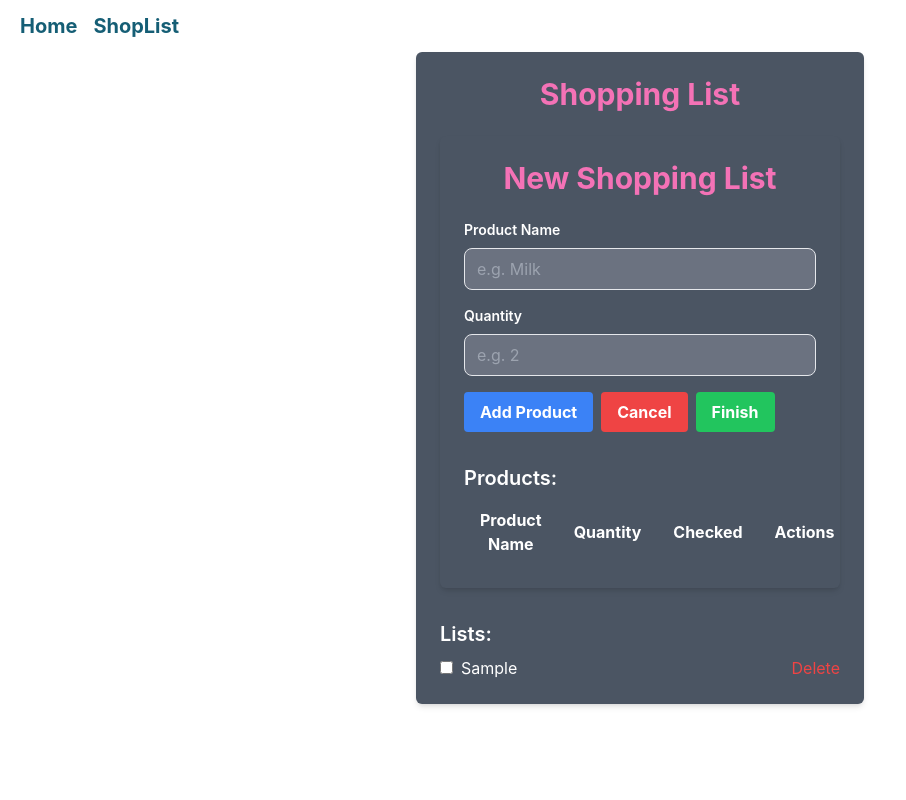
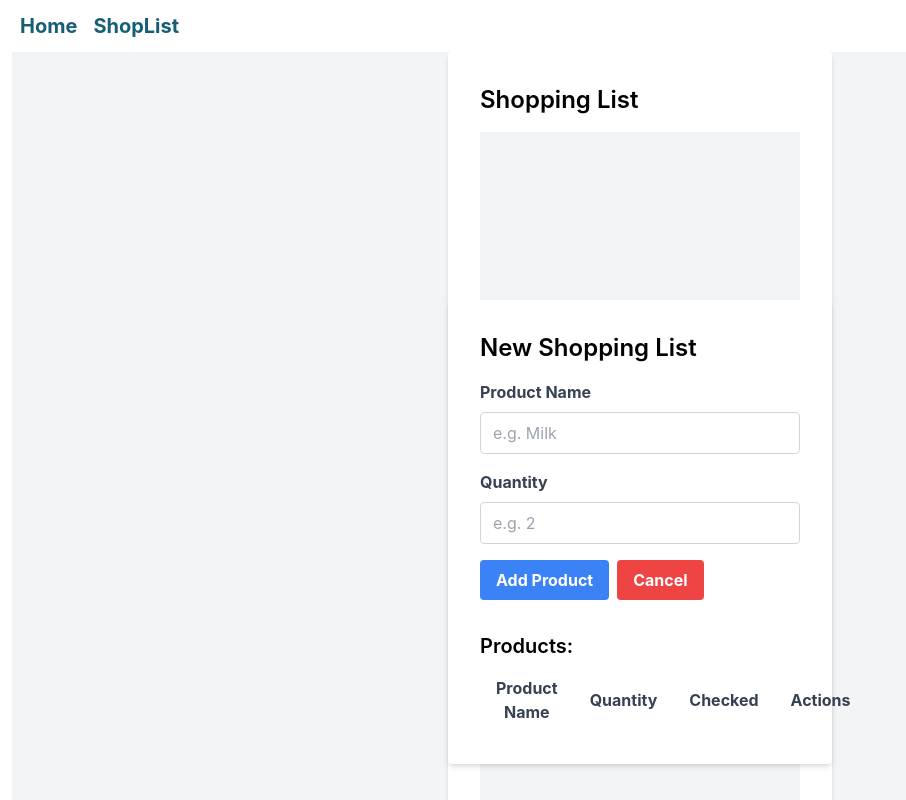
Before and after one commit to larisd96/project-backend-flag, a React (Create React App) app in the folder frontend/: page /shop-list in a window 1280 px wide. Both pictures are taken after typing "Sample" into the empty fields and a click on the button "Create New List". Shown: the top 800 px of the page, without its empty margins (0-906 px from the left). Built offline with nearby package versions, Linux system fonts and the light colour scheme.

Commit message:
update login and registration

```diff
--- a/frontend/src/components/NavBar.js
+++ b/frontend/src/components/NavBar.js
@@ -8,7 +8,7 @@ const navbarItems = [
 
 const Navbar = () => {
 	return (
-		<nav class='block haver: text-cyan-800 mb-3'>
+		<nav className='block haver: text-cyan-800 mb-3'>
 			{navbarItems.map(value => (
 				<Link className='m-2 text-xl font-bold' key={value.name} to={value.path}>
 					{value.name}
--- a/frontend/src/pages/Login/index.js
+++ b/frontend/src/pages/Login/index.js
@@ -1,23 +1,22 @@
 import React from 'react';
 import { useForm } from 'react-hook-form';
+import { useNavigate } from "react-router-dom";
 import { ihomeApi } from '../../api';
 
 const Login = () => {
+  const navigate = useNavigate();
   const { register, handleSubmit, formState: { errors } } = useForm();
 
+
   const onSubmit = async (data) => {
-    // const header = {
-    //     'Content-Type': 'application/json'
-    //   };
-    await ihomeApi.post("/login", data, { withCredentials: true })
-    // if (res.status === 200) {
-    //     console.log(res.headers)
-    //     const cookie = res.headers['set-cookie'];
-    //     if (cookie) {
-    //       document.cookie = cookie; // Setting the cookie in the browser
-    //     }
-    // }
-    console.log(data);
+    try {
+
+      await ihomeApi.post("/login", data, { withCredentials: true })
+      navigate("/")
+    } catch (error) {
+      alert("error to login", error.message)
+
+    }
 
   };
 
--- a/frontend/src/pages/ShopList/NewListForm/index.js
+++ b/frontend/src/pages/ShopList/NewListForm/index.js
@@ -1,24 +1,19 @@
 import React, { useState } from 'react';
+import { useForm } from 'react-hook-form';
 
 const NewListForm = ({ onCancel }) => {
+    const { register, handleSubmit, reset } = useForm();
     const [products, setProducts] = useState([]);
-    const [productName, setProductName] = useState('');
-    const [quantity, setQuantity] = useState('');
 
-    const handleAddProduct = () => {
-        if (!productName.trim() || !quantity.trim()) {
-            alert('Please enter product name and quantity.');
-            return;
-        }
+    const onSubmit = (data) => {
         const newProduct = {
             id: products.length + 1,
-            name: productName,
-            quantity: quantity,
+            name: data.productName,
+            quantity: data.quantity,
             checked: false
         };
         setProducts([...products, newProduct]);
-        setProductName('');
-        setQuantity('');
+        reset(); // Reset the form fields after submission
     };
 
     const handleDeleteProduct = (id) => {
@@ -37,64 +32,45 @@ const NewListForm = ({ onCancel }) => {
     };
 
     const handleCancel = () => {
-
-        setProductName('');
-        setQuantity('');
+        reset(); // Reset the form fields
         onCancel();
     };
 
-    const handleFinish = () => {
-        if (products.length === 0) {
-            alert('Please add at least one product.');
-            return;
-        }
-        setProductName('');
-        setQuantity('');
-        setProducts([]);
-        alert('Form submitted successfully!');
-    };
-
     return (
-        <div className="max-w-md w-full mx-auto p-6 bg-gray-600 rounded-md shadow-md">
-            <h2 className='text-3xl text-center text-pink-400 font-bold mb-6'>
-                New Shopping List
-            </h2>
-            <form>
+        <div className="min-h-screen bg-gray-100 flex justify-center items-center">
+            <div className="bg-white p-8 rounded shadow-md w-96">
+                <h2 className="text-2xl font-semibold mb-4">New Shopping List</h2>
+                <form onSubmit={handleSubmit(onSubmit)}>
                     <div className="mb-4">
-                    <label htmlFor="productName" className="block text-white text-sm font-semibold mb-2">Product Name</label>
+                        <label htmlFor="productName" className="block text-gray-700 font-bold mb-2">Product Name</label>
                         <input
                             id="productName"
                             placeholder="e.g. Milk"
-                        className="w-full px-3 py-2 border rounded-lg bg-gray-500 focus:border-blue-500"
+                            {...register('productName')}
+                            className="border border-gray-300 px-3 py-2 rounded w-full focus:outline-none focus:border-blue-500"
                             type="text"
-                        value={productName}
-                        onChange={(e) => setProductName(e.target.value)}
                         />
                     </div>
                     <div className="mb-4">
-                    <label htmlFor="quantity" className="block text-white text-sm font-semibold mb-2">Quantity</label>
+                        <label htmlFor="quantity" className="block text-gray-700 font-bold mb-2">Quantity</label>
                         <input
                             id="quantity"
                             placeholder="e.g. 2"
-                        className="w-full px-3 py-2 border rounded-lg bg-gray-500 focus:border-blue-500"
+                            {...register('quantity')}
+                            className="border border-gray-300 px-3 py-2 rounded w-full focus:outline-none focus:border-blue-500"
                             type="text"
-                        value={quantity}
-                        onChange={(e) => setQuantity(e.target.value)}
                         />
                     </div>
-                <button type="button" onClick={handleAddProduct} className="bg-blue-500 hover:bg-blue-700 text-white font-bold py-2 px-4 rounded mr-2">
+                    <button type="submit" className="bg-blue-500 hover:bg-blue-700 text-white font-bold py-2 px-4 rounded mr-2">
                         Add Product
                     </button>
                     <button type="button" onClick={handleCancel} className="bg-red-500 hover:bg-red-700 text-white font-bold py-2 px-4 rounded mr-2">
                         Cancel
                     </button>
-                <button type="button" onClick={handleFinish} className="bg-green-500 hover:bg-green-700 text-white font-bold py-2 px-4 rounded">
-                    Finish
-                </button>
                 </form>
                 <div className="mt-8">
-                <h3 className="text-xl text-white font-semibold mb-2">Products:</h3>
-                <table className="text-white w-full">
+                    <h3 className="text-xl font-semibold mb-2">Products:</h3>
+                    <table className="text-gray-700 w-full">
                         <thead>
                             <tr>
                                 <th className="px-4 py-2">Product Name</th>
@@ -119,6 +95,7 @@ const NewListForm = ({ onCancel }) => {
                     </table>
                 </div>
             </div>
+        </div>
     );
 };
 
--- a/frontend/src/pages/ShopList/index.js
+++ b/frontend/src/pages/ShopList/index.js
@@ -1,5 +1,5 @@
 import React, { useState, useEffect } from 'react';
-import { Link } from 'react-router-dom'; // Importe o Link do React Router
+import { Link } from 'react-router-dom';
 import NewListForm from './NewListForm';
 
 const ShopList = () => {
@@ -48,35 +48,32 @@ const ShopList = () => {
     };
 
     return (
-        <div className="max-w-md w-full mx-auto p-6 bg-gray-600 rounded-md shadow-md">
-            <h2 className='text-3xl text-center text-pink-400 font-bold mb-6'>
-                Shopping List
-            </h2>
+        <div className="min-h-screen bg-gray-100 flex justify-center items-center">
+            <div className="bg-white p-8 rounded shadow-md w-96">
+                <h2 className="text-2xl font-semibold mb-4">Shopping List</h2>
                 {!showNewListForm && (
                     <form onSubmit={handleSubmit}>
                         <div className="mb-4">
-                        <label htmlFor="listName" className="block text-white text-sm font-semibold mb-2">List Name</label>
+                            <label htmlFor="listName" className="block text-gray-700 font-bold mb-2">List Name</label>
                             <input
                                 id="listName"
                                 placeholder="e.g. List IKEA"
-                            className="w-full px-3 py-2 border rounded-lg bg-gray-500 focus:border-blue-500"
+                                className="border border-gray-300 px-3 py-2 rounded w-full focus:outline-none focus:border-blue-500"
                                 type="text"
                                 value={listName}
                                 onChange={(e) => setListName(e.target.value)}
                             />
-                        {errorMessage && <span className="text-red-500 text-sm">{errorMessage}</span>}
+                            {errorMessage && <span className="text-red-500">errorMessage</span>}
                         </div>
                         <div>
-                        <button type="submit" className="bg-blue-500 hover:bg-blue-700 text-white font-bold py-2 px-4 rounded">
-                            Create New List
-                        </button>
+                            <button type="submit" className="bg-blue-500 text-white py-2 px-4 rounded hover:bg-blue-600 focus:outline-none focus:bg-blue-600">Create New List</button>
                         </div>
                     </form>
                 )}
                 {showNewListForm && <NewListForm onCancel={handleCancelNewList} />}
                 <div className="mt-8">
-                <h3 className="text-xl text-white font-semibold mb-2">Lists:</h3>
-                <ul className="text-white">
+                    <h3 className="text-xl font-semibold mb-2">Lists:</h3>
+                    <ul>
                         {lists.map((list, index) => (
                             <li key={index} className="flex justify-between items-center">
                                 <div>
@@ -86,7 +83,6 @@ const ShopList = () => {
                                         onChange={() => handleToggleCheck(index)}
                                         className="mr-2"
                                     />
-                                {/* Renderize o nome da lista dentro de um Link */}
                                     <Link to={`/shop-list/${encodeURIComponent(list.name)}`} className={list.checked ? "line-through hover:text-blue-400 cursor-pointer" : "hover:text-blue-400 cursor-pointer"}>{list.name}</Link>
                                 </div>
                                 <button onClick={() => handleDelete(index)} className="text-red-500">Delete</button>
@@ -95,6 +91,7 @@ const ShopList = () => {
                     </ul>
                 </div>
             </div>
+        </div>
     );
 };
 
--- a/frontend/src/pages/UserRegistration/index.js
+++ b/frontend/src/pages/UserRegistration/index.js
@@ -1,12 +1,20 @@
 import React from 'react';
 import { useForm } from 'react-hook-form';
+import { useNavigate } from "react-router-dom";
 import { ihomeApi } from '../../api';
 
 const UserRegistration = () => {
+  const navigate = useNavigate();
   const { register, handleSubmit, formState: { errors }, watch } = useForm();
 
   const onSubmit = async (data) => {
+  try {
     await ihomeApi.post("/login/register", data)
+    navigate("/login");
+  } catch (error) {
+    alert("error to register new user", error.message)
+
+  }
 
   };
 
```
Lines whose indentation alone changed are shown as unchanged.
